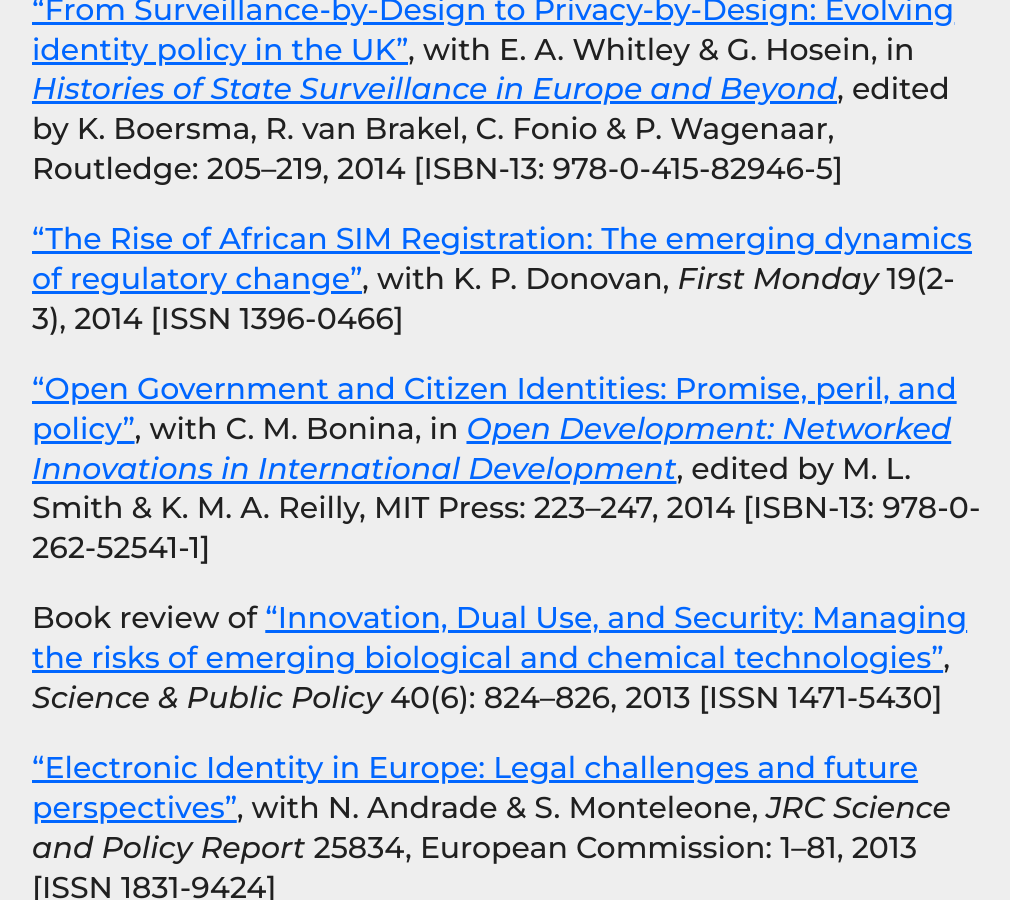
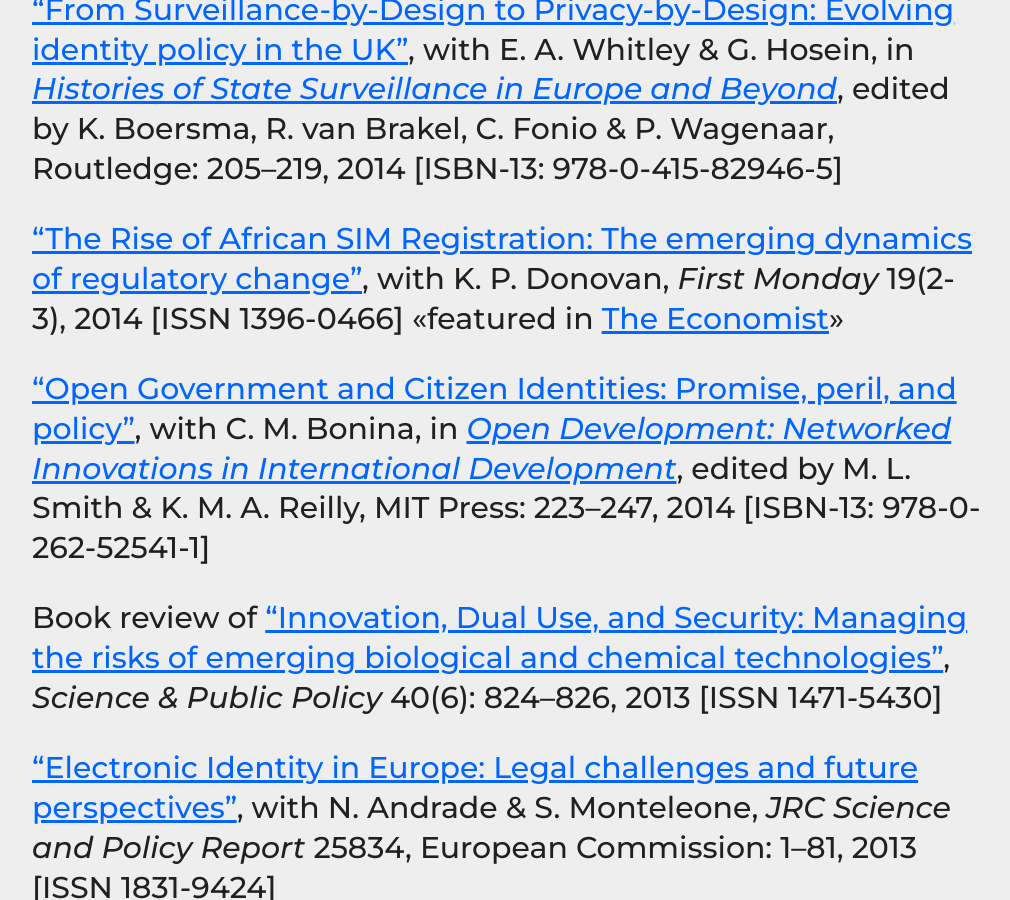
Before and after one commit to haroonalrasheed/641a, a Jekyll site: the page built from select-publications/index.md, in a window 1280 px wide and 900 px high, scrolled down 3721 px. Shown: the whole window, without its empty margins (132-1142 px from the left). Built offline with Jekyll 4.4.1, drawn with Linux system fonts in a browser that asks for light colours; part of the change alters nothing that is shown; some of the changed text lies outside the part shown.

Commit message:
Update index.md

```diff
--- a/select-publications/index.md
+++ b/select-publications/index.md
@@ -10,7 +10,7 @@ _[Contact me](mailto:a.k.martin@uvt.nl) for copies of articles/chapters_
 
 "Governing Data and Artificial Intelligence for All: Models for sustainable and just data governance", with J. Lopez Solano, S. de Souza & L. Taylor, _Report for the European Parliment's Panel for the Future of Science and Technology (STOA)_, 2022
 
-["Digital Disruption or Crisis Capitalism? Technology, power and the pandemic"](https://doi.org/10.26116/gdj-euaifund), with J. Lopez Solano, F. Ohai, S. de Souza & L. Taylor, _Tech and COVID-19 Report for the European AI Fund_, 2022
+["Digital Disruption or Crisis Capitalism? Technology, power and the pandemic"](https://doi.org/10.26116/gdj-euaifund), with J. Lopez Solano, F. Ohai, S. de Souza & L. Taylor, _Tech and COVID-19 Report for the European AI Fund_, 2022 <<featured in [Nature Machine Intelligence](https://doi.org/10.1038/s42256-022-00507-2)>>
 
 ["Digitization and Sovereignty in Humanitarian Space: Technologies, territories, and tensions"](https://doi.org/10.1080/14650045.2022.2047468), with G. Sharma, S. de Souza, L. Taylor, B. van Eerd, S. McDonald, M. Marelli, M. Cheesman, S. Scheel & H. Dijstelbloem, _Geopolitics_: 1–36, 2022 [ISSN 1557-3028]
 
@@ -46,7 +46,7 @@ _[Contact me](mailto:a.k.martin@uvt.nl) for copies of articles/chapters_
 
 ["From Surveillance-by-Design to Privacy-by-Design: Evolving identity policy in the UK"](http://personal.lse.ac.uk/whitley/allpubs/hos2014.pdf), with E. A. Whitley & G. Hosein, in [*Histories of State Surveillance in Europe and Beyond*](https://www.routledge.com/Histories-of-State-Surveillance-in-Europe-and-Beyond/Boersma-van-Brakel-Fonio-Wagenaar/p/book/9780415829465), edited by K. Boersma, R. van Brakel, C. Fonio & P. Wagenaar, Routledge: 205–219, 2014 [ISBN-13: 978-0-415-82946-5]
 
-["The Rise of African SIM Registration: The emerging dynamics of regulatory change"](http://dx.doi.org/10.5210/fm.v19i2.4351), with K. P. Donovan, *First Monday* 19(2-3), 2014 [ISSN 1396-0466]
+["The Rise of African SIM Registration: The emerging dynamics of regulatory change"](http://dx.doi.org/10.5210/fm.v19i2.4351), with K. P. Donovan, *First Monday* 19(2-3), 2014 [ISSN 1396-0466] <<featured in [The Economist](https://www.economist.com/international/2013/05/04/called-up)>>
 
 ["Open Government and Citizen Identities: Promise, peril, and policy"](https://prd-idrc.azureedge.net/sites/default/files/openebooks/541-1/index.html#ch09), with C. M. Bonina, in [*Open Development: Networked Innovations in International Development*](https://idl-bnc-idrc.dspacedirect.org/handle/10625/52348), edited by M. L. Smith & K. M. A. Reilly, MIT Press: 223–247, 2014 [ISBN-13: 978-0-262-52541-1]
 
```
